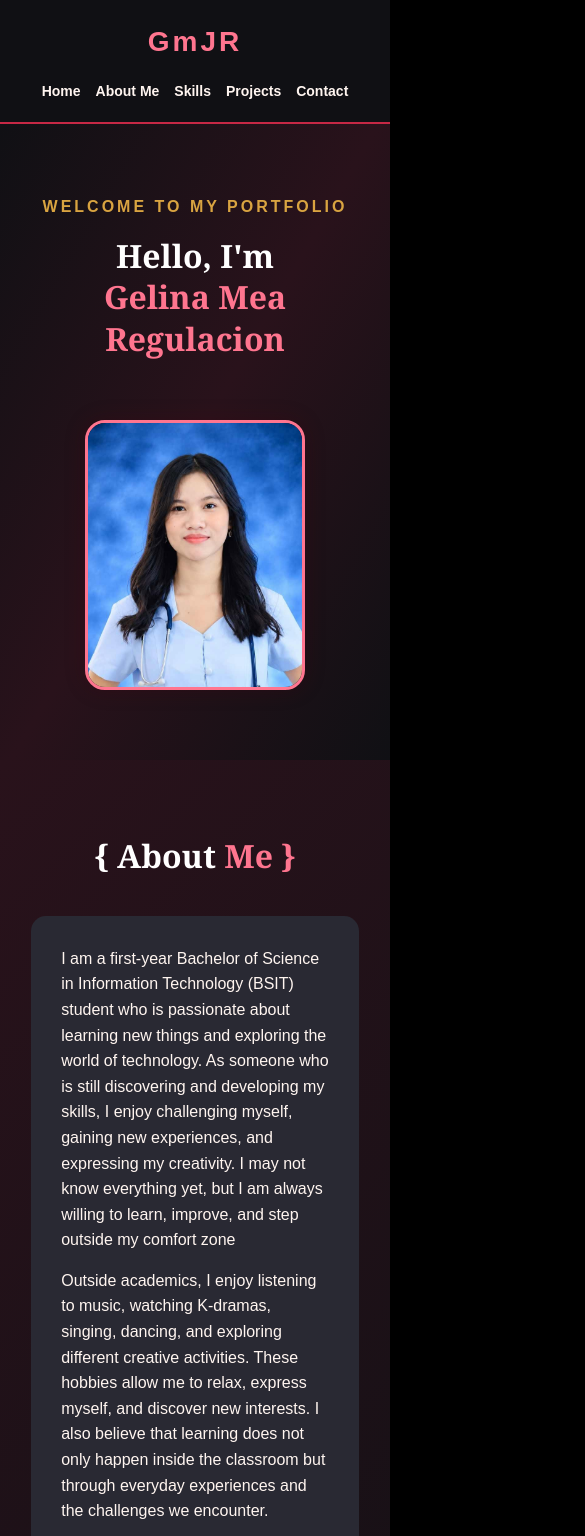
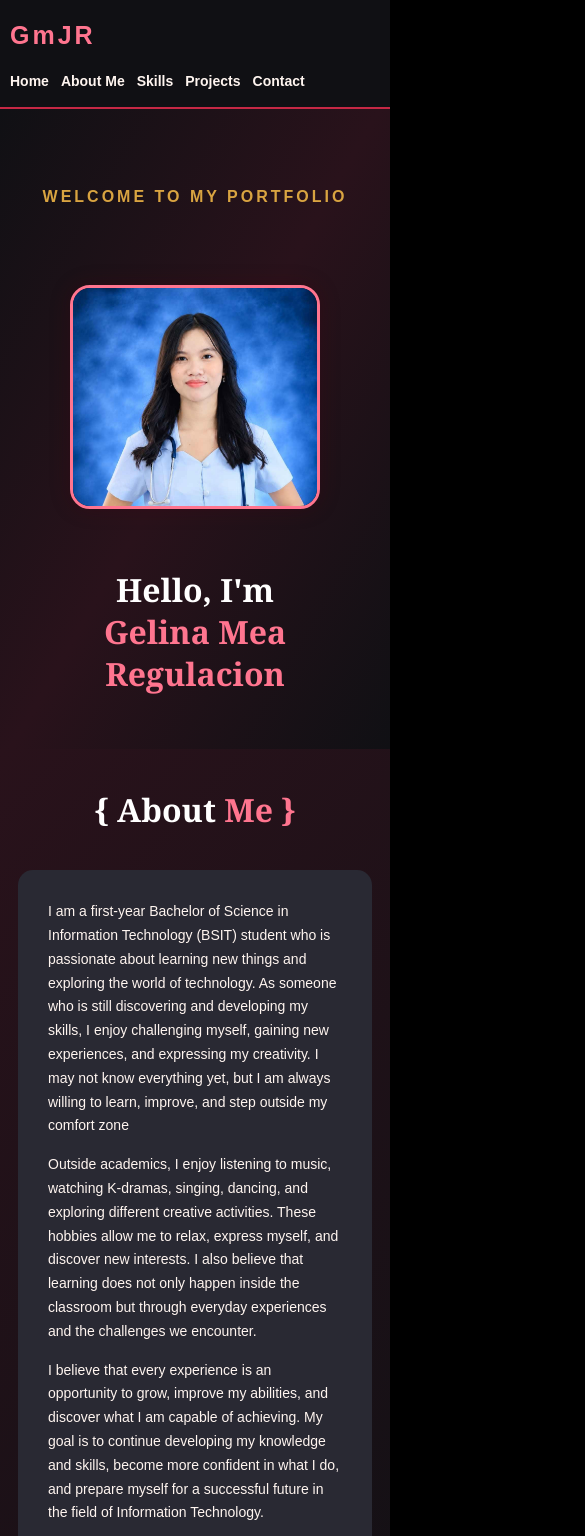
Before and after one commit to maejemelo-lang/regulacion_gelinamea, a plain HTML site: page index.html in a window 390 px wide. Shown: the top 1536 px of the page, 585 px wide, since content can reach past the window. Drawn offline with Linux system fonts and the light colour scheme.

Commit message:
Refactor CSS styles for improved structure and responsiveness

```diff
--- a/style.css
+++ b/style.css
@@ -384,46 +384,91 @@ footer a {
 
 
 
-@media (max-width: 768px) {
+/* sa cellphone */
+@media screen and (max-width: 600px) {
 
+    /* Header and navigation */
     header {
-        flex-direction: column;
+        padding: 15px 10px;
+    }
+
+    .logo {
+        font-size: 25px;
     }
 
     nav {
+        gap: 12px;
+        flex-wrap: wrap;
         justify-content: center;
-        gap: 15px;
     }
 
-    .hero {
+    nav a {
+        font-size: 14px;
+    }
+
+    /* Home section */
+    #home {
+        padding: 35px 15px;
+        display: flex;
         flex-direction: column;
+        align-items: center;
+    }
+
+    .hero-content {
+        display: contents;
+    }
+
+    .hero-content > :first-child {
+        order: 1;
+    }
+
+    .hero-image {
+        order: 2;
+        width: 75%;
+        max-width: 250px;
+        margin: 20px auto;
+    }
+
+    .hero-image img {
+        width: 100%;
+        height: auto;
+    }
+
+    .hero-content h1 {
+        order: 3;
+        font-size: 32px;
+        line-height: 1.3;
         text-align: center;
     }
 
-    .hero-content h1 {
-        font-size: 32px;
+    /* Other sections */
+    .section {
+        padding: 35px 18px;
     }
 
-    .hero-image img {
-        width: 220px;
-        height: 270px;
+    .section-heading {
+        font-size: 25px;
     }
 
-    .skills-grid,
-    .project-grid {
-        grid-template-columns: repeat(2, 1fr);
+    .about-content {
+        gap: 18px;
+    }
+
+    .about-text {
+        font-size: 14px;
+        line-height: 1.7;
+    }
+
+    /* Cards */
+    .card {
+        padding: 15px;
+    }
+
+    .card h3 {
+        font-size: 18px;
+    }
+
+    .card p {
+        font-size: 14px;
     }
 }
-
-
-@media (max-width: 500px) {
-
-    .skills-grid,
-    .project-grid {
-        grid-template-columns: 1fr;
-    }
-
-    footer {
-        flex-direction: column;
-    }
-}
```
